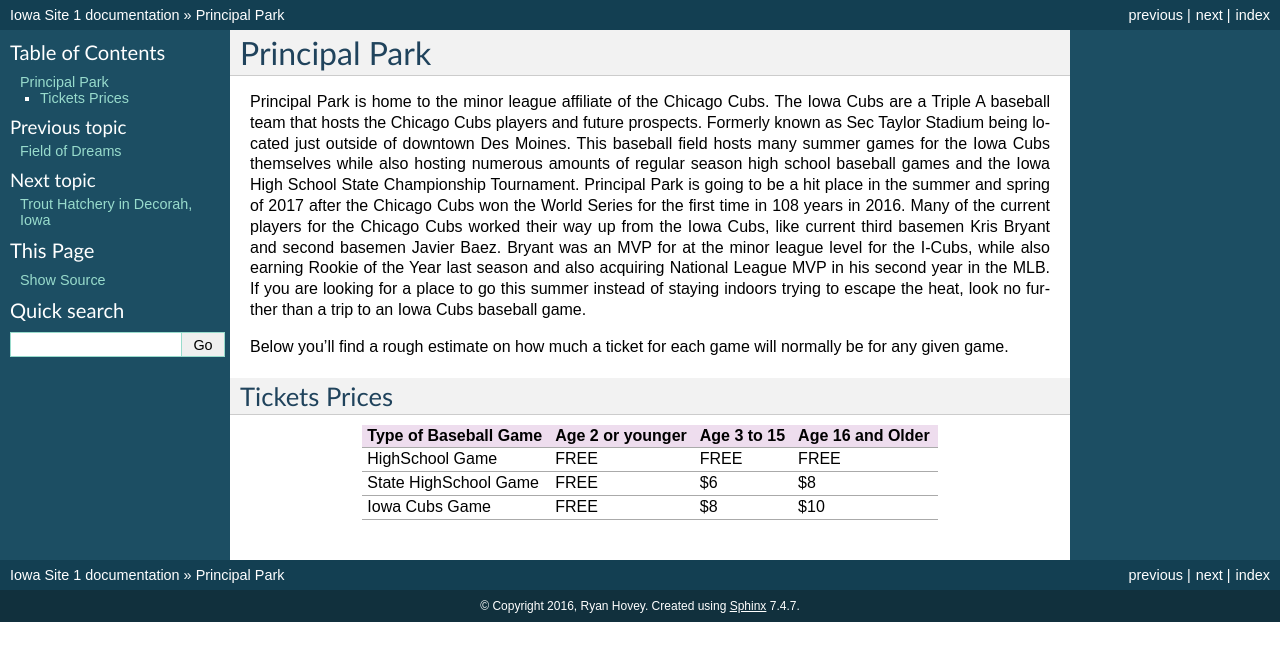
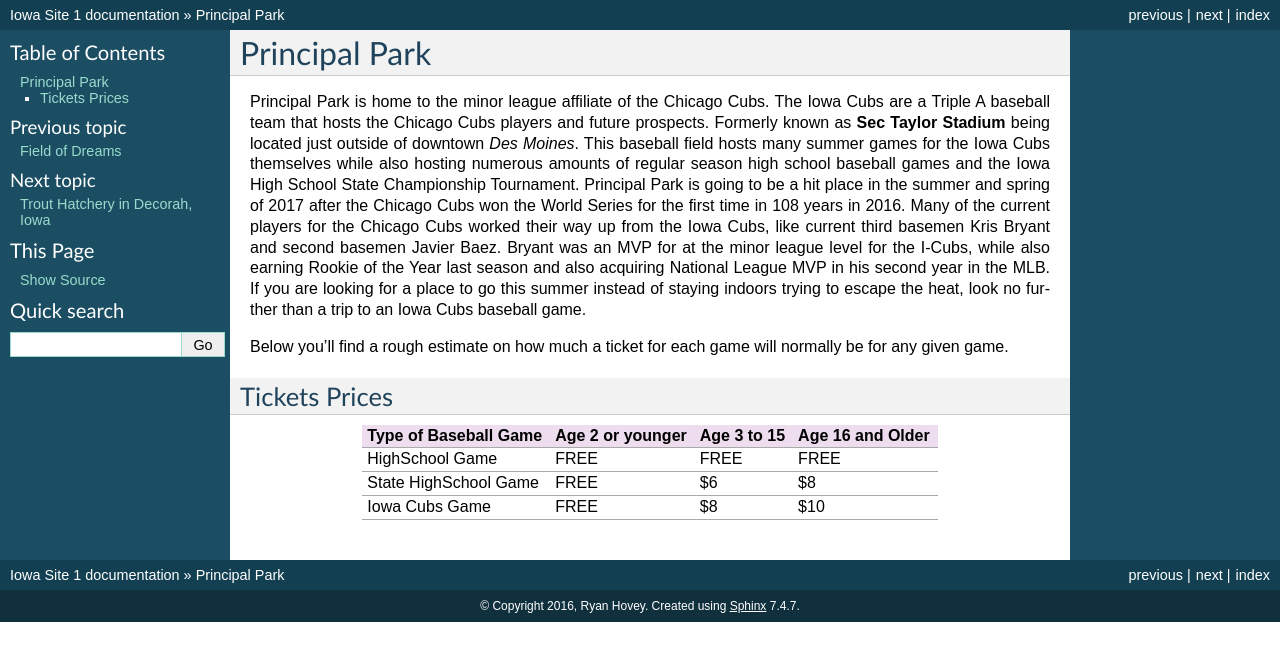
Before and after one commit to rhovey15/iowa_site, a Sphinx documentation site: the page built from source/principalpark.rst, in a window 1280 px wide. Shown: the top 661 px of the page. Built offline with Sphinx 7.4.7, drawn with Linux system fonts in a browser that asks for light colours.

Commit message:
Italics and bold elements have been added to the site pages.

```diff
--- a/source/fieldofdreams.rst
+++ b/source/fieldofdreams.rst
@@ -5,7 +5,7 @@
 
 One of the most iconic places to visit in Iowa is the Field of Dreams in quaint
 little town of Dyersville. Named after the movie that was filmed there,
-“Field of Dreams”, this baseball field will grab your attention right off the
+**“Field of Dreams”**, this baseball field will grab your attention right off the
 bat with its unique outfield fence of a corn field. Everything original from the
 time they were filming the movie still stands. Sometimes they even have a mock
 baseball game happen at the field to commemorate the making of the movie and the
--- a/source/mississippiriver.rst
+++ b/source/mississippiriver.rst
@@ -3,7 +3,7 @@
 
 If you’re looking for a little bit of information on the past and the present
 wildlife in the Mississippi River, there is no better place to go than to travel
-to Dubuque, Iowa and see the National Mississippi River Museum. This museum is
+to *Dubuque, Iowa* and see the National Mississippi River Museum. This museum is
 located uniquely along the Mississippi River and has a vast arrangement of venues
 to look at. From wildlife exhibits displaying what kind of aquatic birds and
 different species of fish live in the river to a full scale original steamboat
--- a/source/principalpark.rst
+++ b/source/principalpark.rst
@@ -3,8 +3,8 @@
 
 Principal Park is home to the minor league affiliate of the Chicago Cubs.
 The Iowa Cubs are a Triple A baseball team that hosts the Chicago Cubs players
-and future prospects. Formerly known as Sec Taylor Stadium being located just
-outside of downtown Des Moines. This baseball field hosts many summer games for
+and future prospects. Formerly known as **Sec Taylor Stadium** being located just
+outside of downtown *Des Moines*. This baseball field hosts many summer games for
 the Iowa Cubs themselves while also hosting numerous amounts of regular season
 high school baseball games and the Iowa High School State Championship Tournament.
 Principal Park is going to be a hit place in the summer and spring of 2017 after
--- a/source/trout.rst
+++ b/source/trout.rst
@@ -4,7 +4,7 @@
 .. image:: Trout_Fish.png
 
 A great place for any fisherman or outdoorsman to visit is the trout hatchery
-located in Decorah, Iowa. This fish hatchery will take trout fish from eggs and
+located in *Decorah, Iowa*. This fish hatchery will take trout fish from eggs and
 raise them until they are of size to survive in the wild. When you arrive you
 will see a grove of concrete containers, each holding a good number of trout fish
 all at the same age. Many people bring their whole family along on the trip to
```
